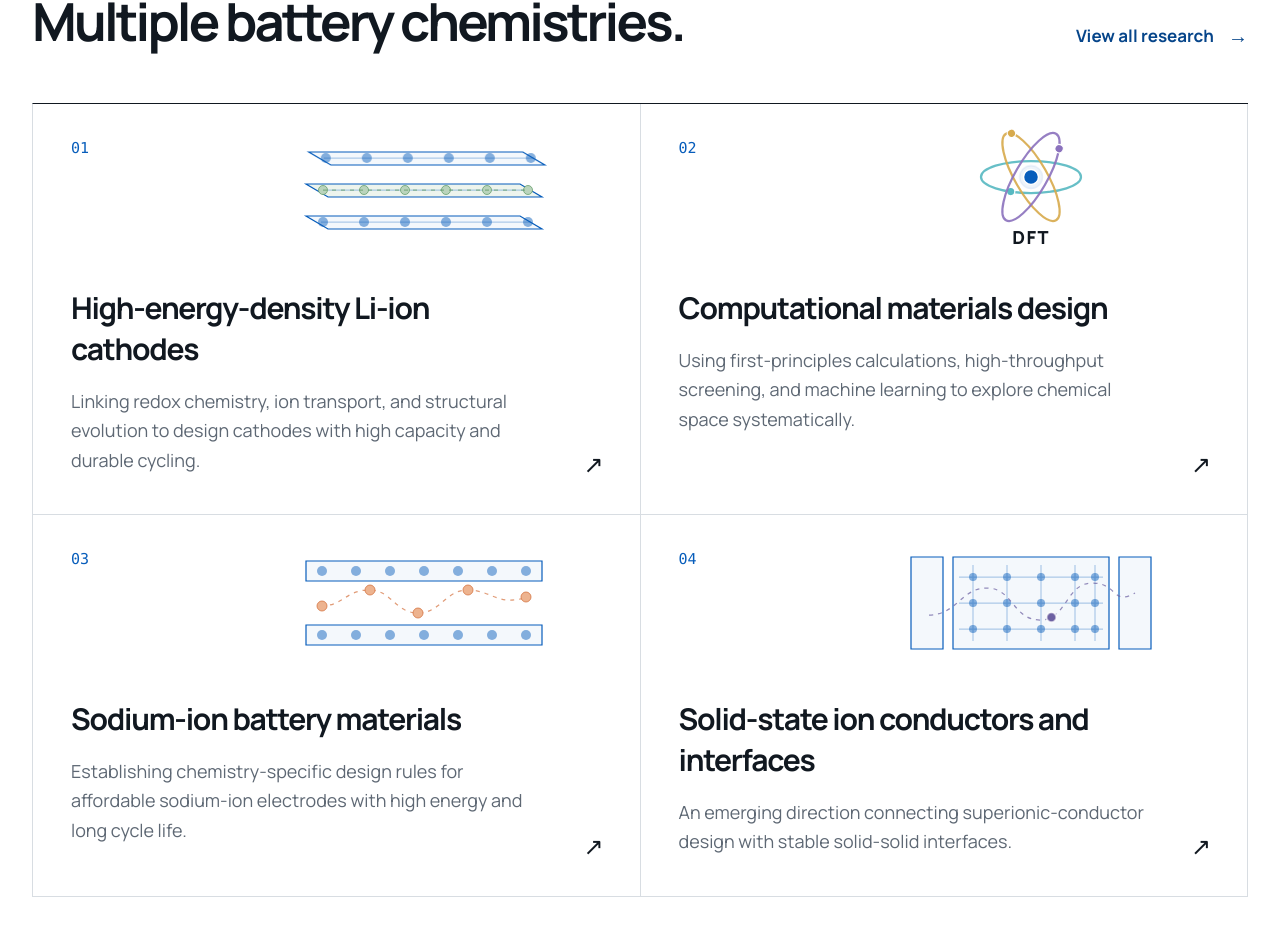
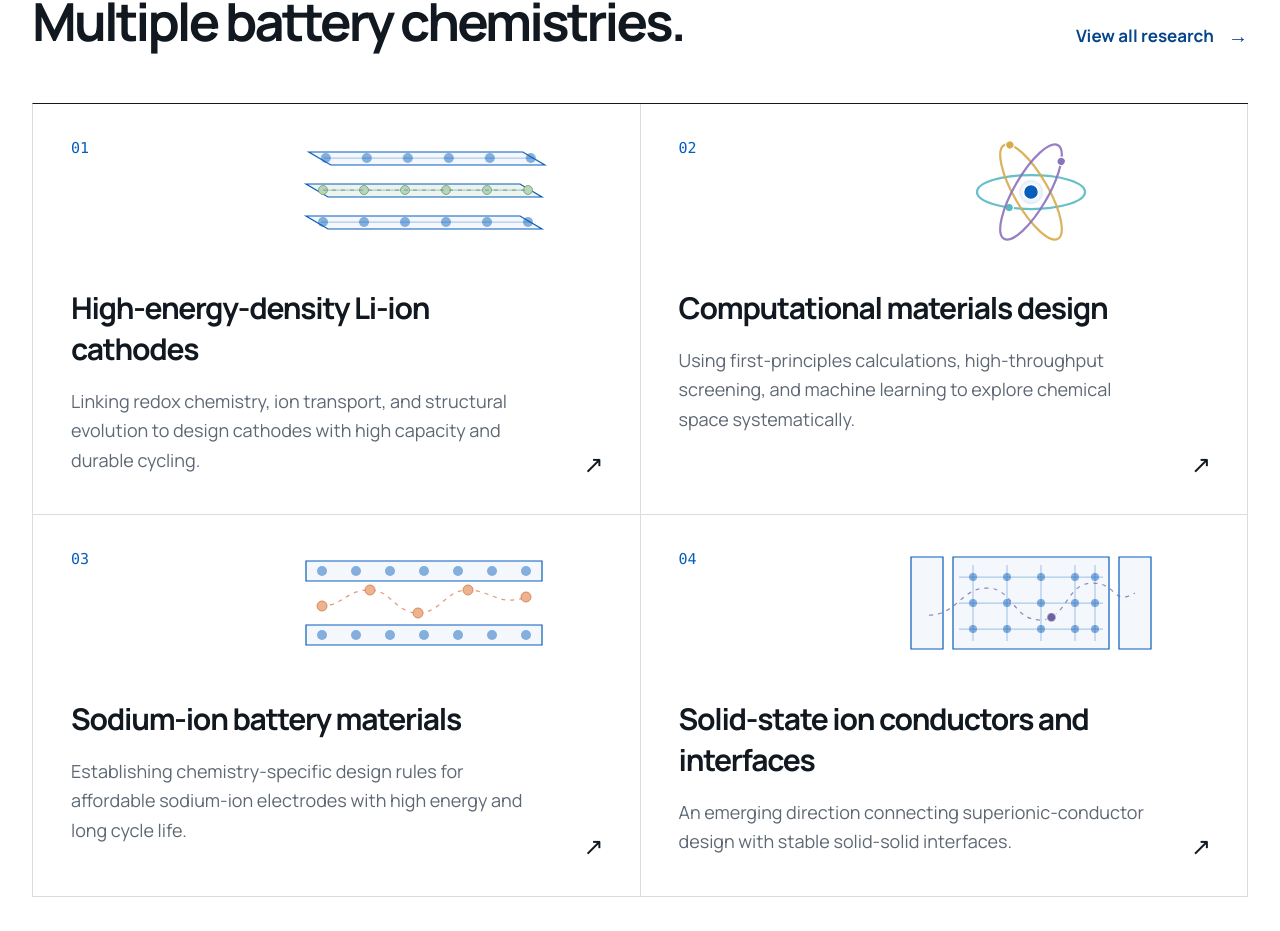
Before and after one commit to Energy-Materials-Laboratory/energy-materials-laboratory.github.io, a Next.js app: page / in a window 1280 px wide. Shown: the part 2777-3708 px from the top of the page. Built offline with nearby package versions, Linux system fonts and the light colour scheme.

Commit message:
Remove DFT label from orbital visual

```diff
--- a/app/components/ResearchVisual.tsx
+++ b/app/components/ResearchVisual.tsx
@@ -53,21 +53,20 @@ export default function ResearchVisual({ index }: ResearchVisualProps) {
       >
         <g className="rv-dft-symbol">
           <g className="rv-dft-orbit-frame">
-            <ellipse className="rv-dft-orbit rv-dft-orbit-a" cx="130" cy="43" rx="50" ry="16" />
+            <ellipse className="rv-dft-orbit rv-dft-orbit-a" cx="130" cy="58" rx="54" ry="17" />
             <circle className="rv-dft-electron rv-dft-electron-a" cx="0" cy="0" r="4.2" />
           </g>
-          <g className="rv-dft-orbit-frame" transform="rotate(60 130 43)">
-            <ellipse className="rv-dft-orbit rv-dft-orbit-b" cx="130" cy="43" rx="50" ry="16" />
+          <g className="rv-dft-orbit-frame" transform="rotate(60 130 58)">
+            <ellipse className="rv-dft-orbit rv-dft-orbit-b" cx="130" cy="58" rx="54" ry="17" />
             <circle className="rv-dft-electron rv-dft-electron-b" cx="0" cy="0" r="4.2" />
           </g>
-          <g className="rv-dft-orbit-frame" transform="rotate(120 130 43)">
-            <ellipse className="rv-dft-orbit rv-dft-orbit-c" cx="130" cy="43" rx="50" ry="16" />
+          <g className="rv-dft-orbit-frame" transform="rotate(120 130 58)">
+            <ellipse className="rv-dft-orbit rv-dft-orbit-c" cx="130" cy="58" rx="54" ry="17" />
             <circle className="rv-dft-electron rv-dft-electron-c" cx="0" cy="0" r="4.2" />
           </g>
-          <circle className="rv-dft-nucleus-halo" cx="130" cy="43" r="12" />
-          <circle className="rv-dft-nucleus" cx="130" cy="43" r="7.5" />
+          <circle className="rv-dft-nucleus-halo" cx="130" cy="58" r="12" />
+          <circle className="rv-dft-nucleus" cx="130" cy="58" r="7.5" />
         </g>
-        <text className="rv-dft-label" x="130" y="110" textAnchor="middle">DFT</text>
       </svg>
     );
   }
--- a/app/globals.css
+++ b/app/globals.css
@@ -779,7 +779,7 @@ summary:focus-visible {
 
 .rv-dft-electron {
   offset-distance: 0%;
-  offset-path: path("M180 43A50 16 0 1 1 80 43A50 16 0 1 1 180 43");
+  offset-path: path("M184 58A54 17 0 1 1 76 58A54 17 0 1 1 184 58");
   offset-rotate: 0deg;
   stroke: #fff;
   stroke-width: 1.25;
@@ -803,14 +803,6 @@ summary:focus-visible {
   stroke-width: 1.5;
 }
 
-.rv-dft-label {
-  fill: var(--ink);
-  font-family: var(--font-sans);
-  font-size: 18px;
-  font-weight: 720;
-  letter-spacing: .08em;
-}
-
 .rv-na-ion circle {
   fill: var(--rv-accent);
   stroke: #fff;
@@ -826,10 +818,6 @@ summary:focus-visible {
 
 .research-card:hover .research-visual {
   color: #fff;
-}
-
-.research-card:hover .rv-dft-label {
-  fill: #fff;
 }
 
 .research-card:hover .rv-dft-nucleus-halo {
```
